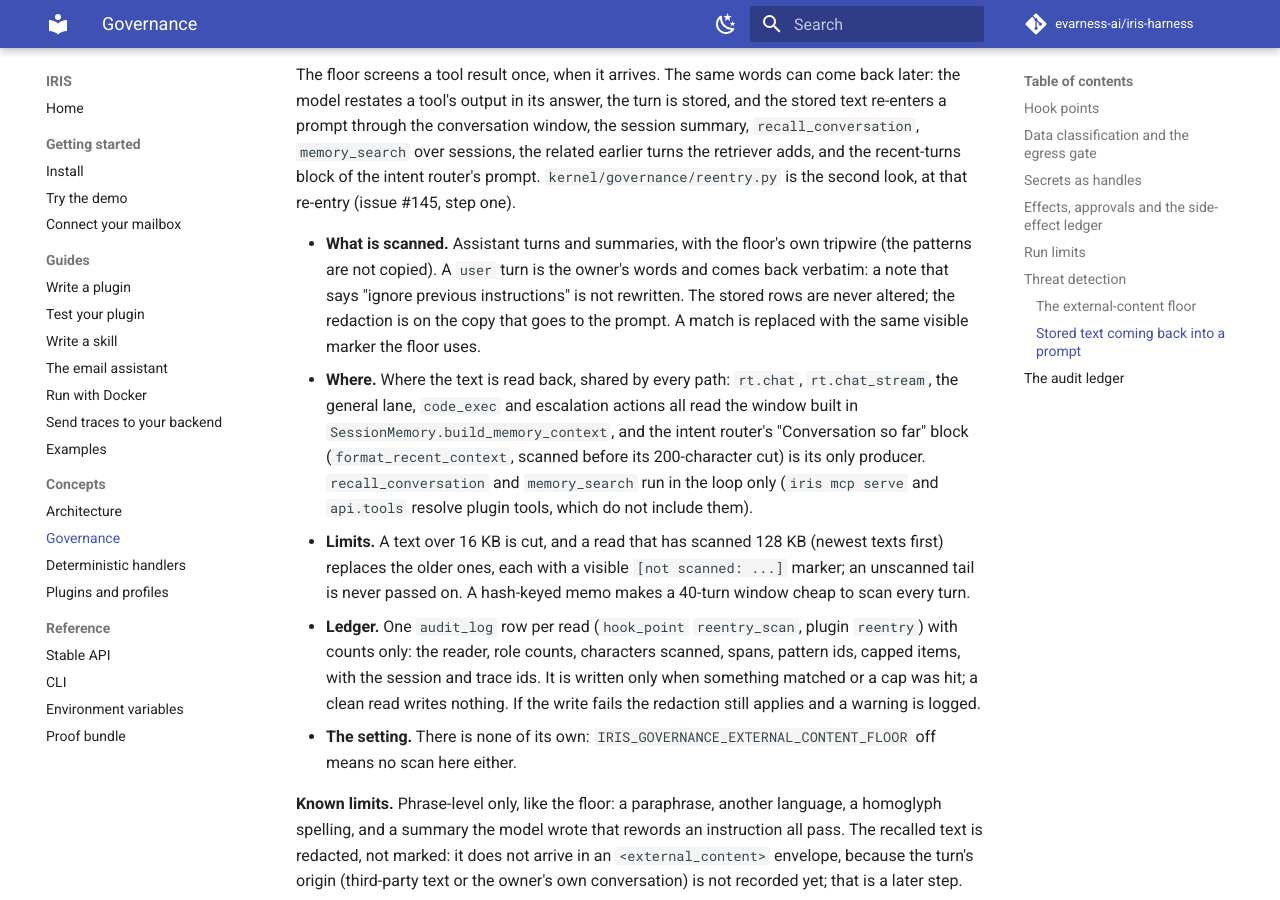
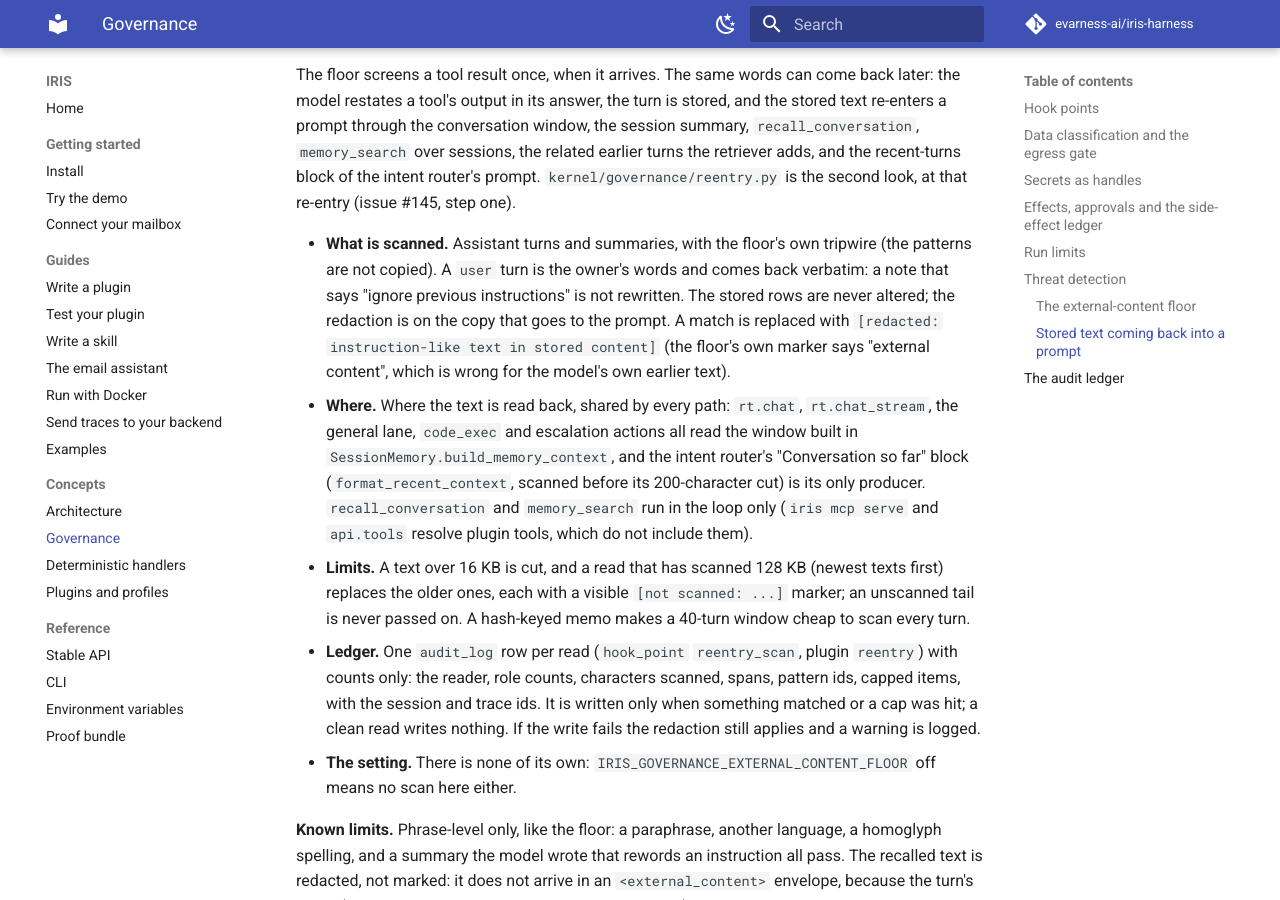
Before and after one commit to evarness-ai/iris-harness, an MkDocs documentation site: the page built from docs/concepts/governance.md, in a window 1280 px wide and 900 px high, scrolled down 5677 px. Built offline with MkDocs 1.6.1 and Material for MkDocs 9.7.7, drawn with Linux system fonts in a browser that asks for light colours; comment, search, counter and statistics services are not loaded.

Commit message:
test(governance): follow the re-entry marker wording in the recall-tool tests and docs
test_reentry_recall_tools.py still asserted the floor's marker, and governance.md said re-entry uses it. Refs #145.

Signed-off-by: Sathish Somasundaram <28712492+sathishksomasundaram@users.noreply.github.com>

```diff
--- a/docs/concepts/governance.md
+++ b/docs/concepts/governance.md
@@ -196,7 +196,8 @@ retriever adds, and the recent-turns block of the intent router's prompt. `kerne
   patterns are not copied). A `user` turn is the owner's words and comes back verbatim: a
   note that says "ignore previous instructions" is not rewritten. The stored rows are never
   altered; the redaction is on the copy that goes to the prompt. A match is replaced with
-  the same visible marker the floor uses.
+  `[redacted: instruction-like text in stored content]` (the floor's own marker says "external
+  content", which is wrong for the model's own earlier text).
 - **Where.** Where the text is read back, shared by every path: `rt.chat`, `rt.chat_stream`,
   the general lane, `code_exec` and escalation actions all read the window built in
   `SessionMemory.build_memory_context`, and the intent router's "Conversation so far" block
```
Also changed, not shown: 1 other file.
